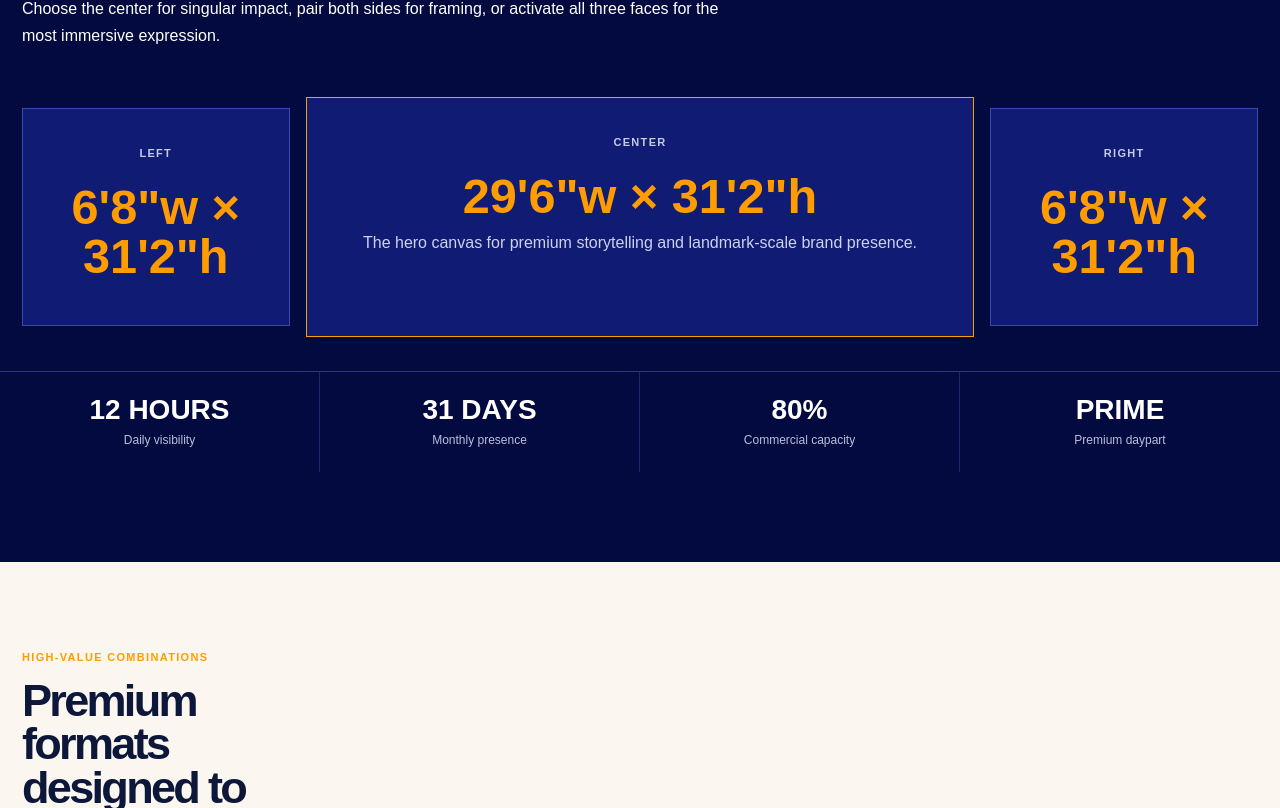
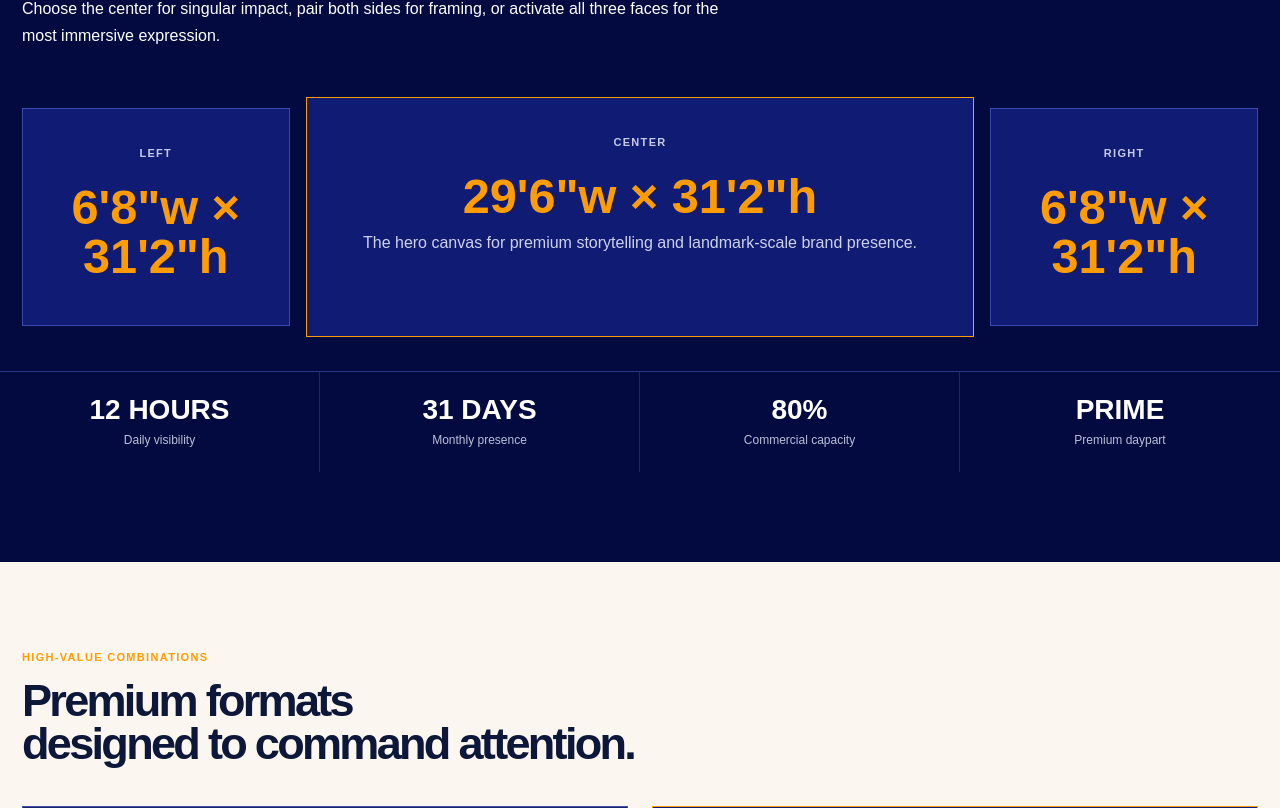
Before and after one commit to SajoRuiz/LA_GRANDIOSA_FALLBACK, a Next.js app: page / in a window 1280 px wide. Shown: the part 1992-2800 px from the top of the page. Built offline with nearby package versions, Linux system fonts and the light colour scheme.

Commit message:
Fix rates and packages heading layout

```diff
--- a/app/page.module.css
+++ b/app/page.module.css
@@ -56,6 +56,10 @@
   letter-spacing: 0.09em;
   text-decoration: none;
   text-transform: uppercase;
+}
+
+.mainNav .navCta {
+  color: #000000;
 }
 
 .navCta,
@@ -430,7 +434,11 @@
 }
 
 .ratesTitle {
-  max-width: 12ch;
+  display: inline-block;
+  max-width: none;
+  white-space: nowrap;
+  font-size: clamp(2.8rem, 4.7vw, 5.2rem);
+  line-height: 0.94;
 }
 
 .rateCard {
@@ -515,9 +523,14 @@
 }
 
 .packageSection .sectionHeading h2 {
-  max-width: 11ch;
-  font-size: clamp(2.8rem, 4.6vw, 5.2rem);
-  line-height: 0.95;
+  max-width: none;
+  font-size: clamp(2.8rem, 4.9vw, 5.4rem);
+  line-height: 0.94;
+}
+
+.packagesTitle {
+  display: inline-block;
+  white-space: nowrap;
 }
 
 .packageGrid {
@@ -757,6 +770,11 @@
 
   .ratesTitle {
     max-width: none;
+    white-space: normal;
+  }
+
+  .packagesTitle {
+    white-space: normal;
   }
 }
 
--- a/app/page.tsx
+++ b/app/page.tsx
@@ -194,7 +194,7 @@ export default function HomePage() {
       <section className={`${styles.section} ${styles.packageSection}`} id="packages">
         <div className={styles.sectionHeading}>
           <p className={styles.eyebrow}>A CLEAR PATH TO OWNERSHIP</p>
-          <h2>Seven packages. Three levels of impact.</h2>
+          <h2 className={styles.packagesTitle}>Seven packages. Three<br />levels of impact.</h2>
           <p>Move from a strong architectural frame to complete three-screen ownership.</p>
         </div>
         <div className={styles.packageGrid}>
```
